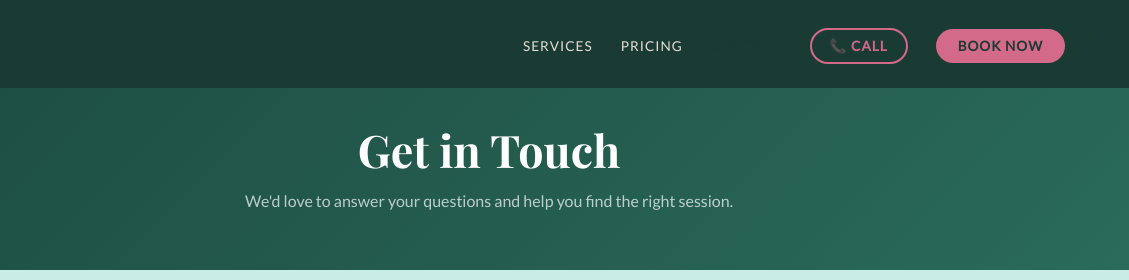
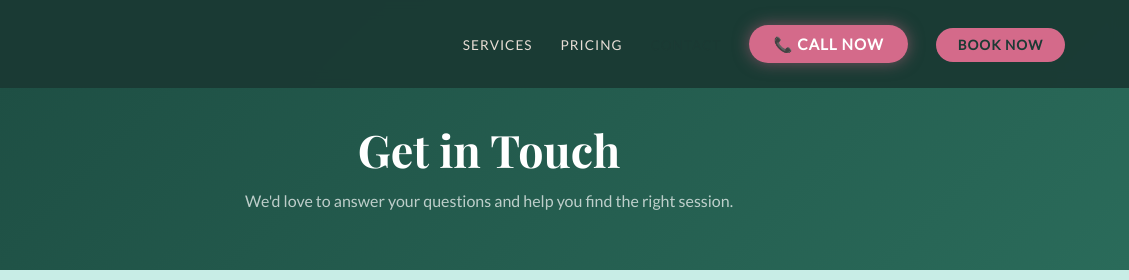
Before and after one commit to clawrenceisthebestboy-dev/saltandlight, a website: page contact.html in a window 1280 px wide. Shown: the top 280 px of the page, 151-1280 px from the left. Drawn offline with nearby package versions, Linux system fonts and the light colour scheme.

Commit message:
CALL NOW button — bold pink, glowing, full fill

```diff
--- a/contact.html
+++ b/contact.html
@@ -46,7 +46,7 @@ input:focus,textarea:focus,select:focus{outline:none;border-color:var(--dark)}
     <li><a href="services.html">Services</a></li>
     <li><a href="pricing.html">Pricing</a></li>
     <li><a href="contact.html" style="color:var(--dark)">Contact</a></li>
-    <li><a href="tel:+12073554141" style="background:transparent;border:2px solid #D46A8A;color:#D46A8A;padding:8px 18px;border-radius:30px;font-size:.85rem;font-weight:600;text-decoration:none;letter-spacing:1px;text-transform:uppercase">📞 Call</a></li><li><a href="booking.html" class="nav-book">Book Now</a></li>
+    <li><a href="tel:+12073554141" style="background:#D46A8A;color:#fff;padding:10px 24px;border-radius:30px;font-size:.95rem;font-weight:800;text-decoration:none;letter-spacing:1px;text-transform:uppercase;box-shadow:0 0 16px rgba(212,106,138,0.5)">📞 CALL NOW</a></li><li><a href="booking.html" class="nav-book">Book Now</a></li>
   </ul>
 </nav>
 
```
Also changed, not shown: index.html (+1 -1 lines), services.html (+1 -1 lines), testimonials.html (+1 -1 lines).
